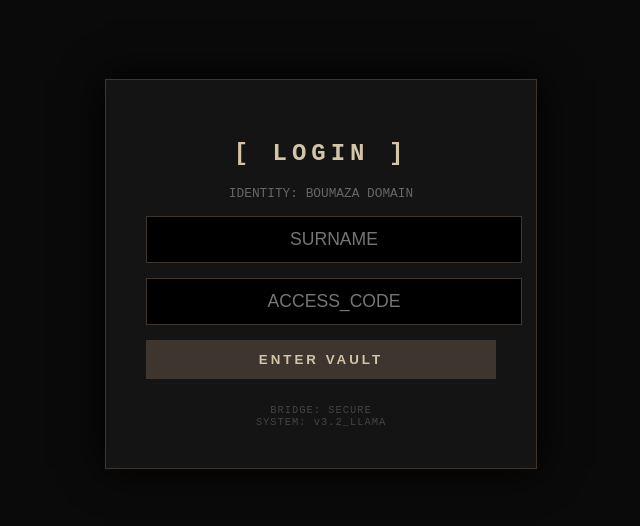
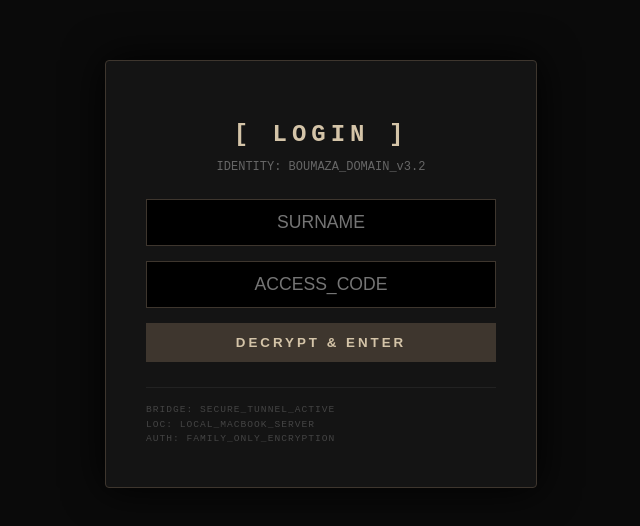
Before and after one commit to poukiyakol/personal-ai, a plain HTML site: page index.html in a window 1280 px wide. Shown: the part 126-652 px from the top of the page, without its empty margins (319-959 px from the left). Drawn offline with Linux system fonts and the light colour scheme.

Commit message:
Update index.html

```diff
--- a/index.html
+++ b/index.html
@@ -14,6 +14,7 @@
             align-items: center;
             height: 100vh;
             margin: 0;
+            overflow: hidden;
         }
         .vault-box {
             background: #141414;
@@ -22,7 +23,10 @@
             text-align: center;
             box-shadow: 0 0 40px rgba(0,0,0,1);
             width: 350px;
+            border-radius: 4px;
         }
+        h2 { letter-spacing: 5px; margin-bottom: 5px; }
+        p { font-size: 0.75em; color: #666; margin-bottom: 25px; }
         input {
             display: block;
             width: 100%;
@@ -33,6 +37,8 @@
             color: #a3be8c;
             text-align: center;
             font-size: 1.1em;
+            box-sizing: border-box;
+            outline: none;
         }
         button {
             background: #3e362e;
@@ -44,25 +50,36 @@
             letter-spacing: 3px;
             font-weight: bold;
             transition: 0.2s;
+            text-transform: uppercase;
         }
         button:hover { background: #5a4d41; color: #fff; }
-        .status-text { font-size: 0.65em; color: #444; margin-top: 25px; letter-spacing: 1px; }
+        .status-text {
+            font-size: 0.6em;
+            color: #444;
+            margin-top: 25px;
+            letter-spacing: 1px;
+            line-height: 1.5;
+            text-align: left;
+            border-top: 1px solid #222;
+            padding-top: 15px;
+        }
     </style>
 </head>
 <body>
 
 <div class="vault-box">
-    <h2 style="letter-spacing: 5px;">[ LOGIN ]</h2>
-    <p style="font-size: 0.8em; color: #666;">IDENTITY: BOUMAZA DOMAIN</p>
+    <h2>[ LOGIN ]</h2>
+    <p>IDENTITY: BOUMAZA_DOMAIN_v3.2</p>
 
     <input type="text" id="surname" placeholder="SURNAME" autocomplete="off">
     <input type="password" id="passkey" placeholder="ACCESS_CODE">
 
-    <button onclick="unlock()">ENTER VAULT</button>
+    <button onclick="unlock()">DECRYPT & ENTER</button>
 
     <div class="status-text">
-        BRIDGE: SECURE<br>
-        SYSTEM: v3.2_LLAMA
+        BRIDGE: SECURE_TUNNEL_ACTIVE<br>
+        LOC: LOCAL_MACBOOK_SERVER<br>
+        AUTH: FAMILY_ONLY_ENCRYPTION
     </div>
 </div>
 
@@ -76,7 +93,7 @@
             // REDIRECT TO YOUR LIVE OPEN WEBUI LINK
             window.location.href = "https://territory-rights-urban-appears.trycloudflare.com";
         } else {
-            alert("ACCESS DENIED: CREDENTIALS NOT FOUND.");
+            alert("ACCESS DENIED: CREDENTIALS REJECTED.");
         }
     }
 </script>
```
